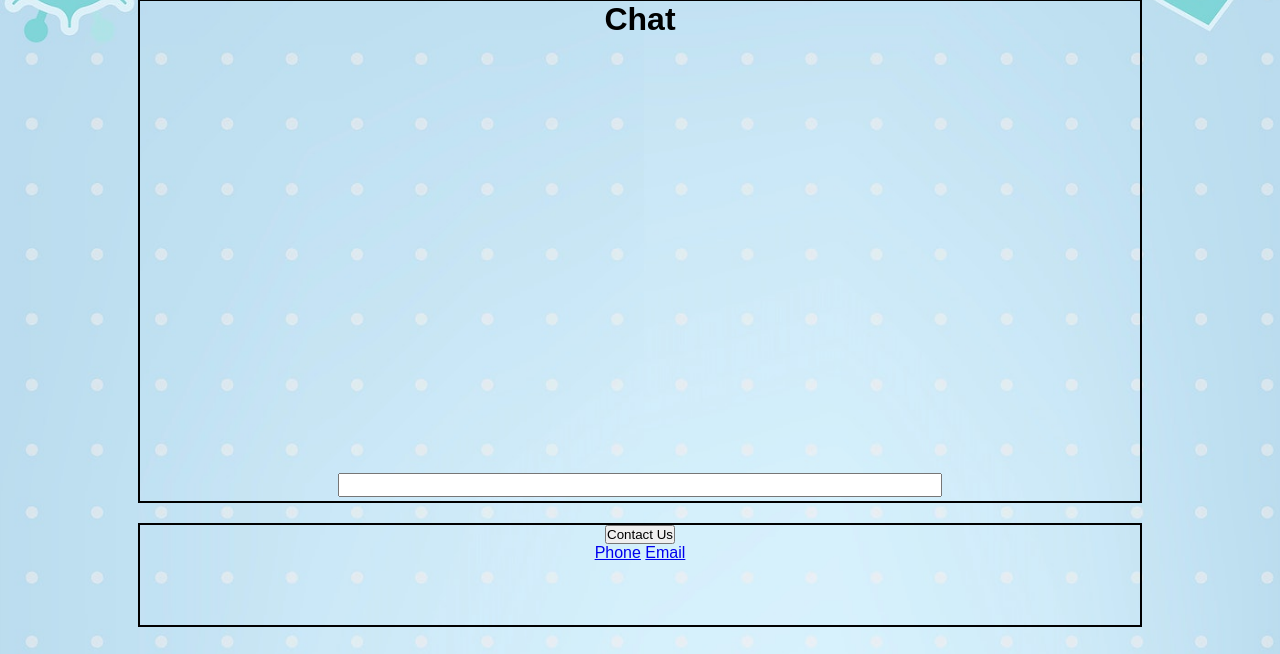
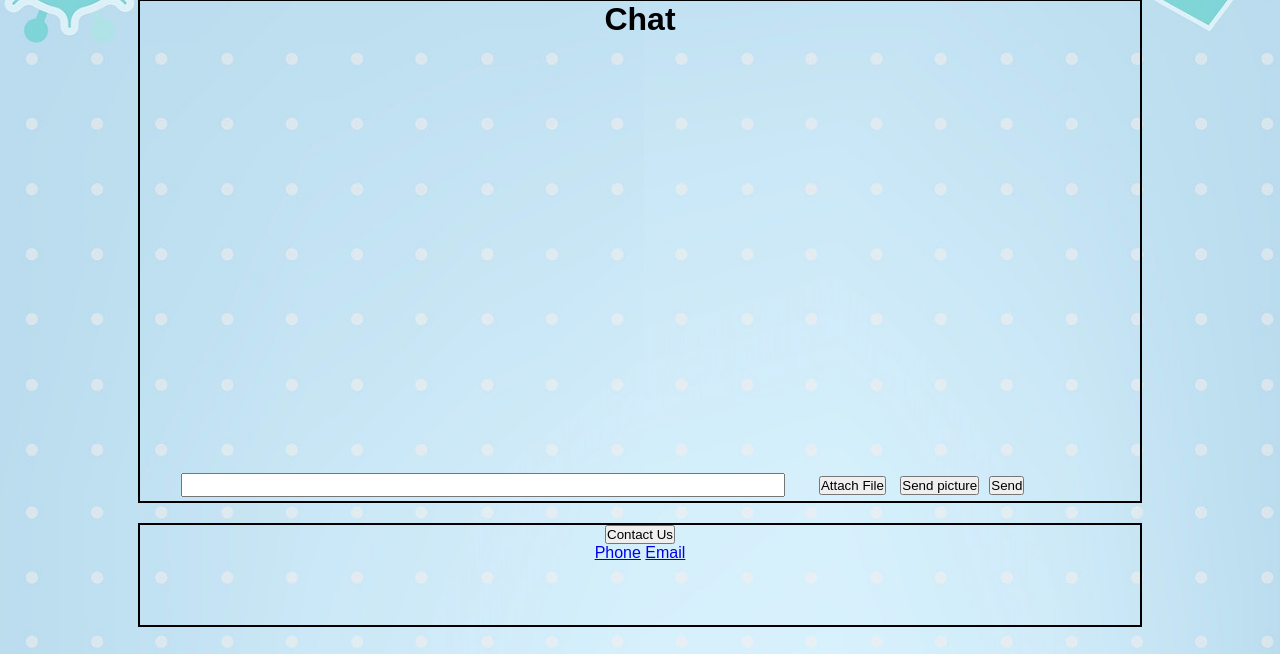
Before and after one commit to VP1996/SES1A-TM-5, a PHP site: page /Chat.html in a window 1280 px wide. Shown: the part 146-800 px from the top of the page. Run offline with PHP 8.4, Linux system fonts and the light colour scheme.

Commit message:
Added a few more buttons to the chat

```diff
--- a/docbook/Chat.html
+++ b/docbook/Chat.html
@@ -53,6 +53,11 @@
 
 
 	<input class="chatBox" style="height:20px; width:600px; type=text;">
+
+				<button class="sendBtn">Send</button>
+	            <button class="fileBtn">Attach File</button>
+				<button class="picBtn">Send picture</button>
+
 									</div>
 
 				<div style="padding-bottom:20px"> </div>
--- a/docbook/css/Chat.css
+++ b/docbook/css/Chat.css
@@ -4,5 +4,26 @@
 .chatBox {
 position: relative;
 top: 435px;
+right: 60px;
+}
+
+.sendBtn {
+	position: relative;
+	top: 435px;
+	left: 140px;
 
 }
+
+.fileBtn {
+	position: relative;
+	top: 435px;
+	right: 70px;
+
+}
+
+.picBtn {
+position: relative;
+top: 435px;
+right: 60px;
+
+}
```
